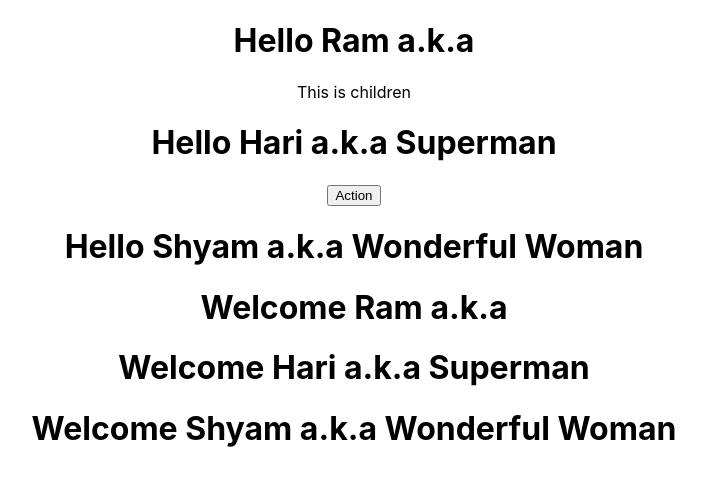
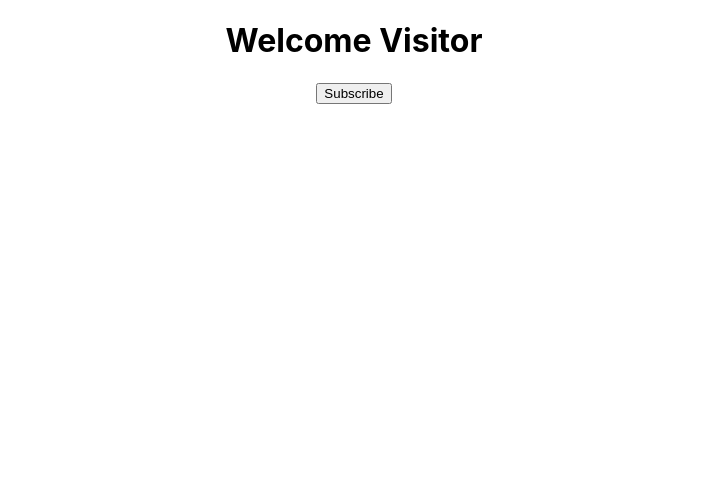
Before and after one commit to Dolma455/react_js, a React (Create React App) app: page / in a window 1280 px wide. Shown: the top 486 px of the page, without its empty margins (286-992 px from the left). Built offline with nearby package versions, Linux system fonts and the light colour scheme.

Commit message:
feat: State managed within the component

```diff
--- a/src/App.js
+++ b/src/App.js
@@ -4,12 +4,13 @@
 import Welcome from './components/Welcomee'
 import React, {Component} from 'react'
 import Hello from './components/Hello'
+import Message from './components/Message';
 
 class App extends Component {
   render () {
   return (
     <div className="App">
-      <Greet name="Ram"  hereoName="Batman" age="12">
+      {/* <Greet name="Ram"  hereoName="Batman" age="12">
       <p>This is children</p></Greet>
       <Greet name="Hari" heroName="Superman">
       <button>Action</button></Greet>
@@ -17,8 +18,9 @@
 
       <Welcome name="Ram"  hereoName="Batman" />
       <Welcome name="Hari" heroName="Superman"/>
-      <Welcome name="Shyam" heroName="Wonderful Woman" />
+      <Welcome name="Shyam" heroName="Wonderful Woman" /> */}
 
+      <Message />
 
     </div>
   )};
--- /dev/null
+++ b/src/components/Message.js
@@ -0,0 +1,24 @@
+import React, {Component} from 'react'
+
+class Message extends Component {
+    constructor () {
+        super()
+        this.state= {
+            message: 'Welcome Visitor'
+        }
+    }
+    changeMessage() {
+        this.setState({
+            message: 'Thank you for subscribing'
+        })
+    }
+    render () {
+        return (
+            <div><h1>{this.state.message}</h1>
+            <button onClick={()=>this.changeMessage()}>Subscribe</button>
+            </div>
+        )
+    }
+}
+
+export default Message
```
